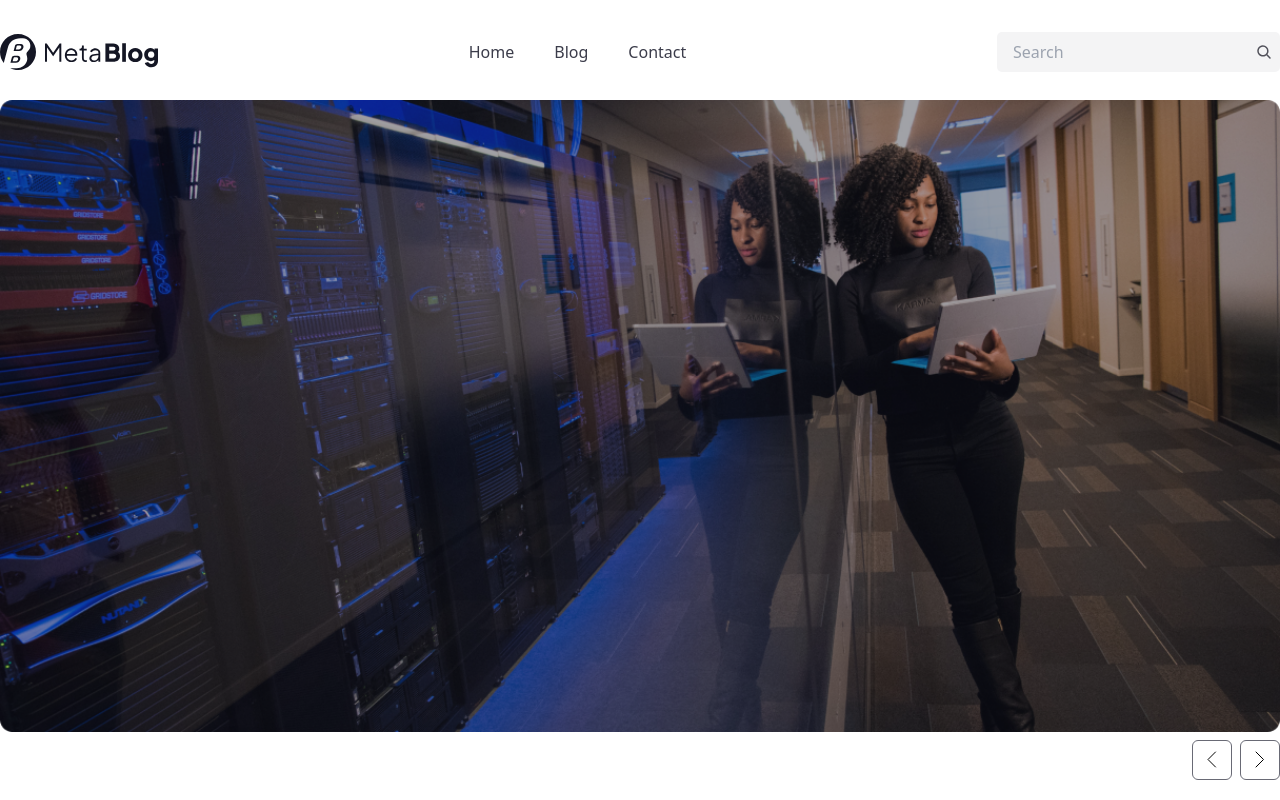
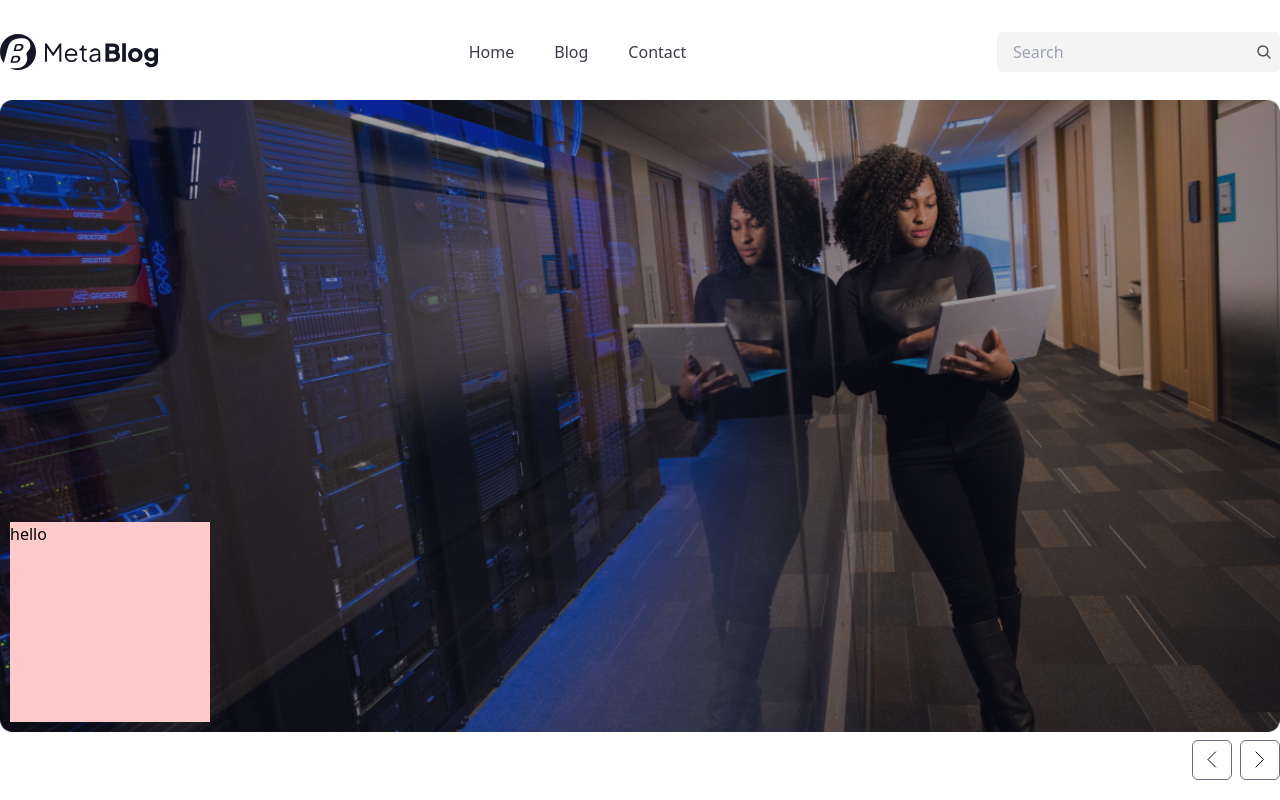
Before and after one commit to Jwz-jwz/blogwebapp, a Next.js app: page / in a window 1280 px wide. Built offline with nearby package versions, Linux system fonts and the light colour scheme.

Commit message:
position ynzlav hero

```diff
--- a/src/components/svg/Hero.jsx
+++ b/src/components/svg/Hero.jsx
@@ -4,8 +4,14 @@ import { RightSumIcon } from "./RightSumIcon";
 export const Hero = () => {
   return (
     <div className="w-full relative top-[100px] flex justify-center">
-      <div className="container flex flex-col gap-[8px]">
-        <img className="container" src="./mainpic.png" alt="" />
+      <div className=" container flex flex-col gap-[8px]">
+        <div className="relative">
+          <img className="container" src="./mainpic.png" alt="" />
+
+          <div className="w-[200px] h-[200px] bg-red-200 absolute left-[10px] bottom-[10px]">
+            hello
+          </div>
+        </div>
         <div className="flex justify-end gap-[8px] ">
           <button>
             <LeftSumIcon />
```
